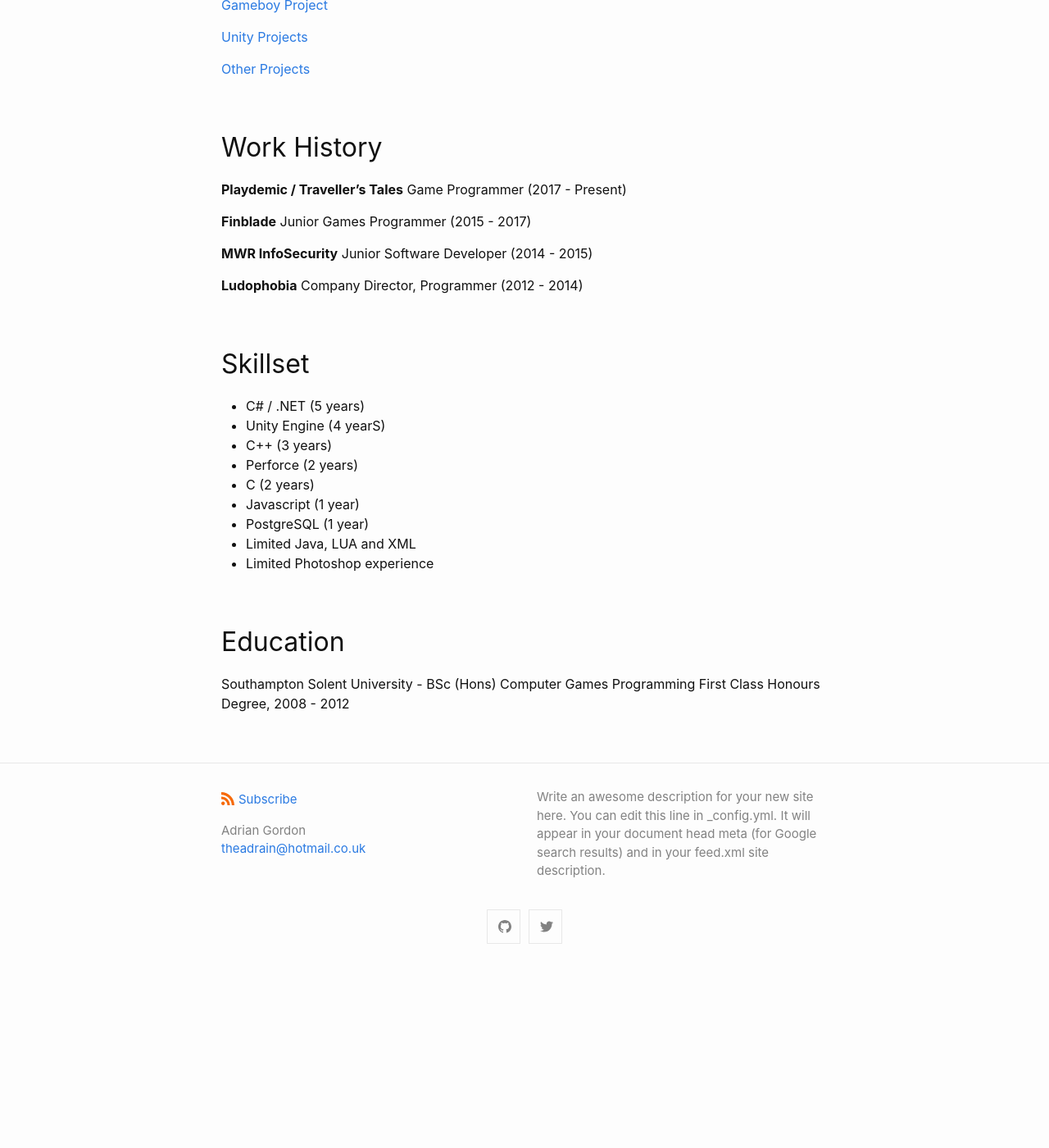
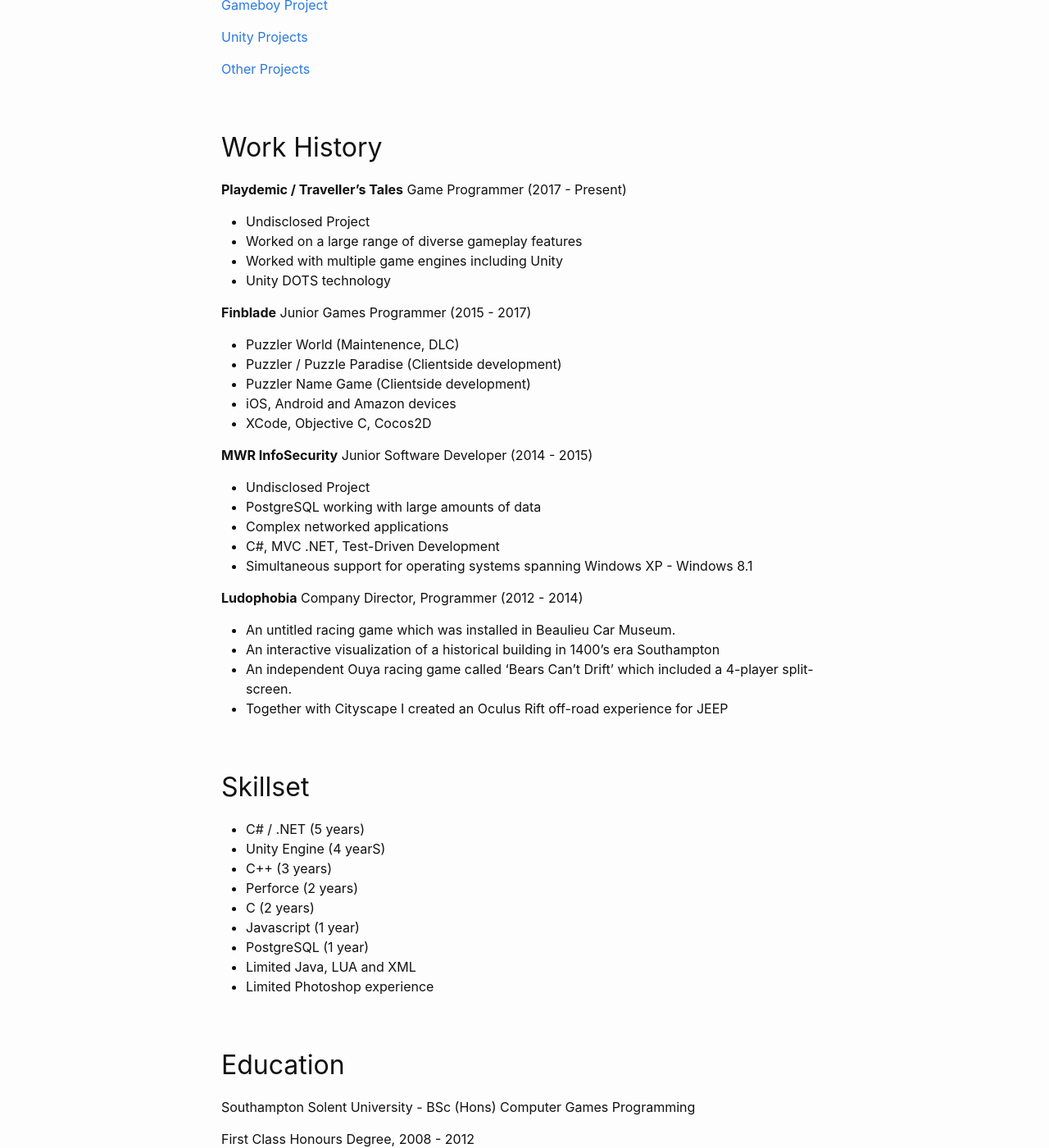
Before and after one commit to TheADrain/Portfolio, a Jekyll site: the page built from docs/index.markdown, in a window 1280 px wide and 1400 px high, scrolled down 269 px. Shown: the whole window at 82% size. Built offline with Jekyll 4.4.1, drawn with Linux system fonts in a browser that asks for light colours; before the commit the page ends 1455 px from its top, so only the background shows below that.

Commit message:
Update index.markdown

```diff
--- a/docs/index.markdown
+++ b/docs/index.markdown
@@ -19,12 +19,31 @@ order: 1
 ## Work History
 
 **Playdemic / Traveller's Tales** Game Programmer (2017 - Present)
+- Undisclosed Project
+- Worked on a large range of diverse gameplay features
+- Worked with multiple game engines including Unity
+- Unity DOTS technology
 
 **Finblade** Junior Games Programmer (2015 - 2017)
+- Puzzler World (Maintenence, DLC)
+- Puzzler / Puzzle Paradise (Clientside development)
+- Puzzler Name Game (Clientside development)
+- iOS, Android and Amazon devices
+- XCode, Objective C, Cocos2D
 
 **MWR InfoSecurity** Junior Software Developer (2014 - 2015)
+- Undisclosed Project
+- PostgreSQL working with large amounts of data
+- Complex networked applications
+- C#, MVC .NET, Test-Driven Development
+- Simultaneous support for operating systems spanning Windows XP - Windows 8.1
 
 **Ludophobia** Company Director, Programmer (2012 - 2014)
+- An untitled racing game which was installed in Beaulieu Car Museum.
+- An interactive visualization of a historical building in 1400’s era Southampton
+- An independent Ouya racing game called ‘Bears Can’t Drift’ which included a 4-player split-screen.
+- Together with Cityscape I created an Oculus Rift off-road experience for JEEP
+
 
 ## Skillset
 
@@ -41,4 +60,5 @@ order: 1
 ## Education
 
 Southampton Solent University - BSc (Hons) Computer Games Programming
+
 First Class Honours Degree, 2008 - 2012
```
